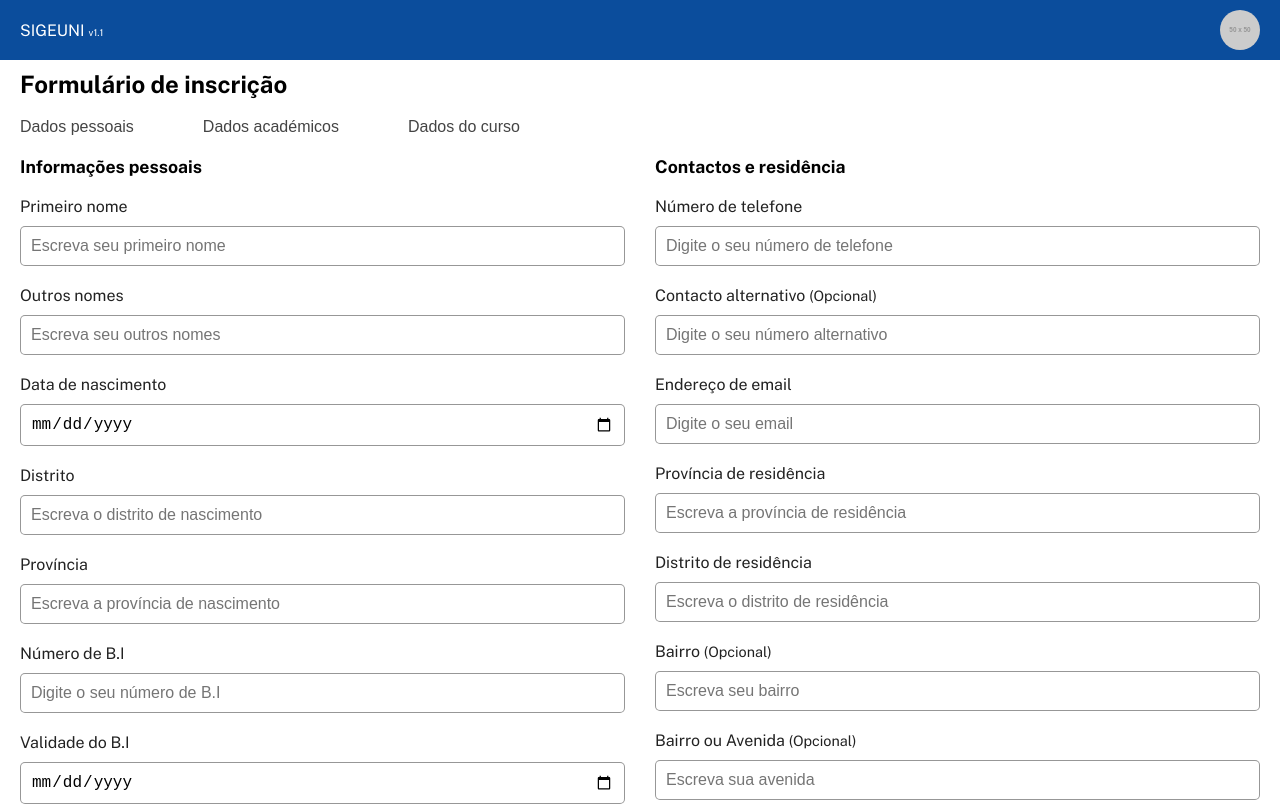
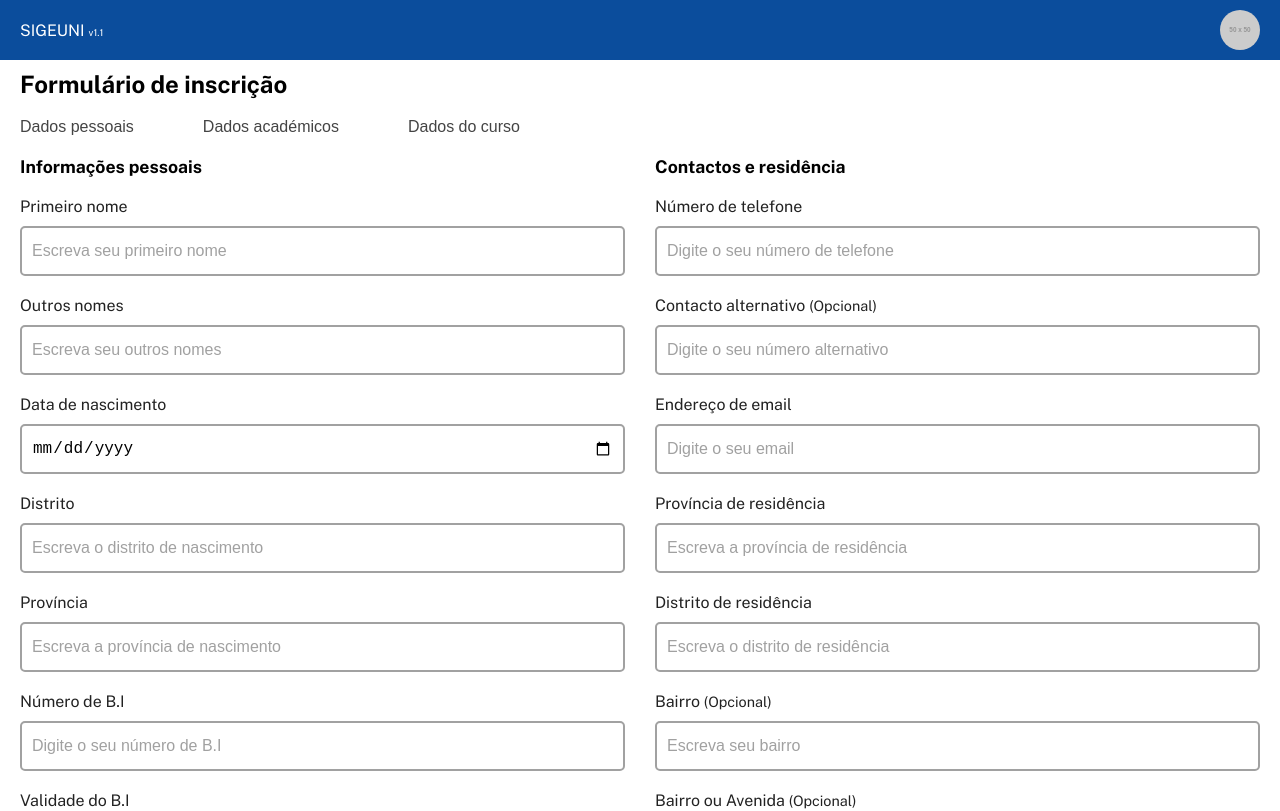
Before and after one commit to heliocarlitos/sigeuni, a React (Vite) app: page /inscricao in a window 1280 px wide. Shown: the top 811 px of the page. Built offline with nearby package versions, Linux system fonts and the light colour scheme.

Commit message:
Adicionei a página de inscrição

```diff
--- a/src/index.css
+++ b/src/index.css
@@ -6,6 +6,7 @@
 
 :root {
     --cor-preta: #000;
+    --cor-cinza: #a1a1a1;
     --cor-azul: #0B4D9C;
     --cor-azul-hover: #136cda;
     --cor-azul-transparent: #0B4D9C20;
@@ -23,6 +24,8 @@
 }
 
 html {
+    scroll-padding-top: 100px;
+    scroll-behavior: smooth;
     font-family: "Public Sans", Arial, Helvetica, sans-serif;
     font-display: swap;
     font-size: 1rem;
@@ -85,15 +88,29 @@ button {
 
 input {
     width: 100%;
-    padding: 10px;
+    padding: 0 10px;
+    height: 50px;
     border-radius: 5px;
     color: var(--cor-do-titulo);
     outline: 0;
-    border: var(--borda-suave);
+    border: 2px solid var(--cor-cinza);
 
     &:focus {
-        border: 1px solid var(--cor-preta);
+        border: 2px solid var(--cor-preta);
     }
+
+    &::placeholder {
+        color: var(--cor-cinza);
+    }
+}
+
+select {
+    -webkit-appearance: none;
+    -moz-appearance: none;
+    appearance: none;
+    background-image: none;
+    padding-right: 1rem;
+    cursor: pointer;
 }
 
 .btn_img {
@@ -150,6 +167,11 @@ input {
         &:hover {
             background-color: var(--cor-azul-hover);
         }
+
+        &:focus {
+            outline: 2px solid var(--cor-preta);
+            background-color: var(--cor-azul-hover);
+        }
     }
 }
 
```
